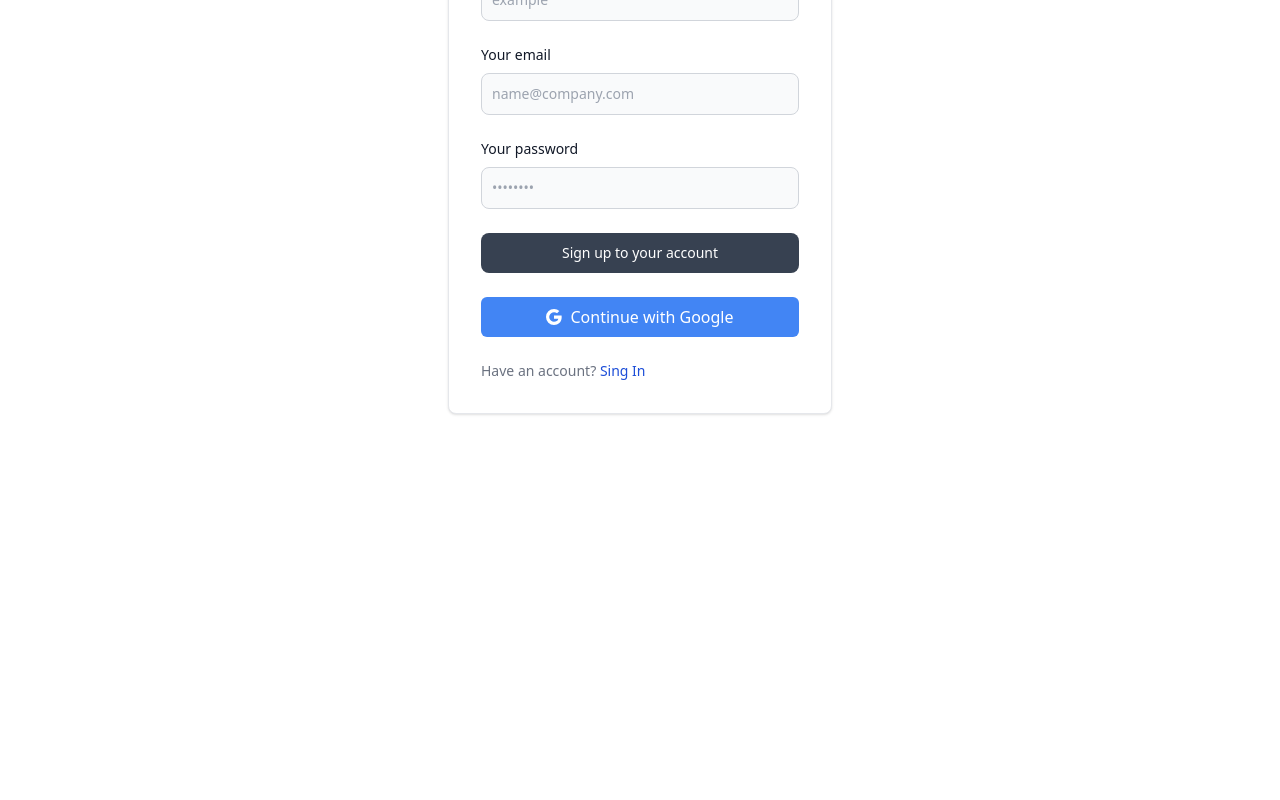
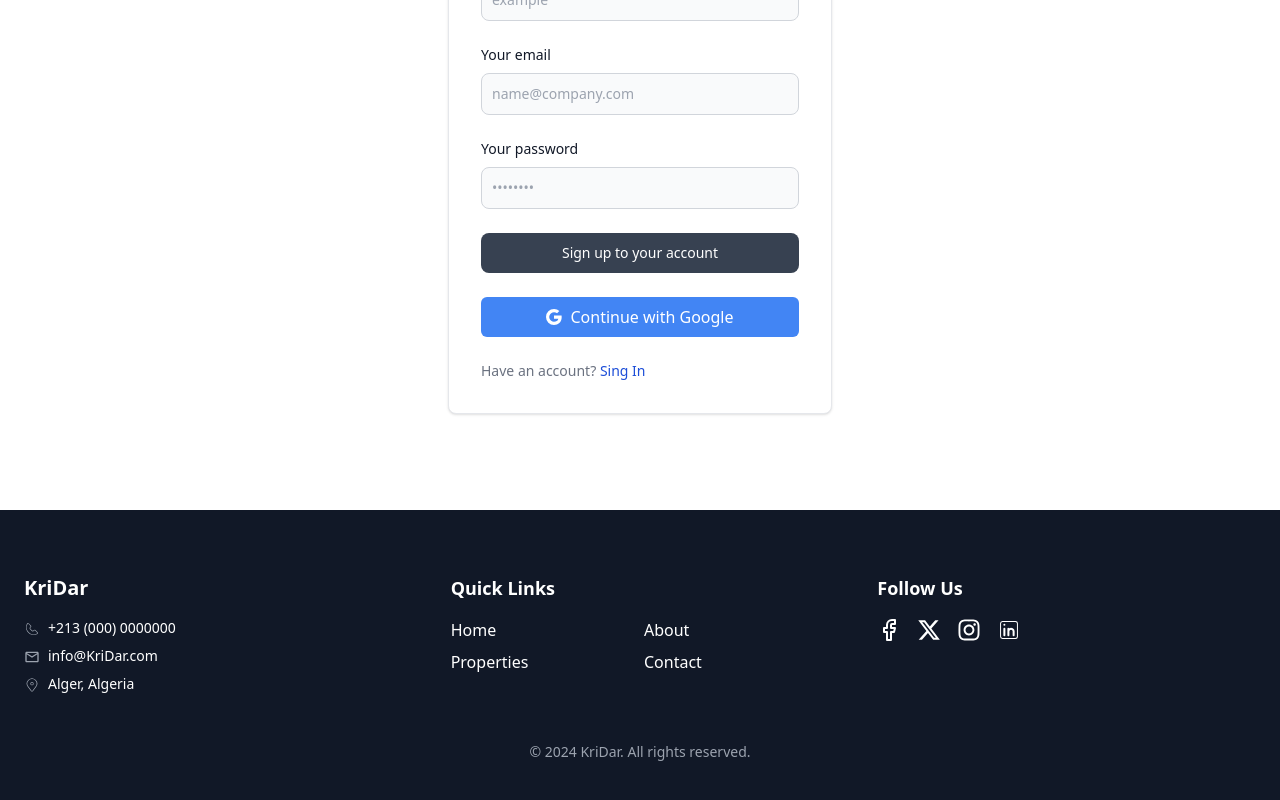
Before and after one commit to BMBachir/Mern-real-estate-website, a React (Vite) app in the folder client/: page /sing-up in a window 1280 px wide. Shown: the part 324-1124 px from the top of the page. Before the commit the page ends 834 px from the top, so only its background shows below. Built offline with nearby package versions, Linux system fonts and the light colour scheme; no server answers.

Commit message:
create a footer section and ad it in routes

```diff
--- a/client/src/App.jsx
+++ b/client/src/App.jsx
@@ -6,7 +6,7 @@ import Profile from "./pages/Profile";
 import SignIn from "./pages/SignIn";
 import SingUp from "./pages/SingUp";
 import Header from "./components/Header";
-
+import Footer from "./components/Footer";
 const App = () => {
   return (
     <BrowserRouter>
@@ -18,6 +18,7 @@ const App = () => {
         <Route path="/sing-in" element={<SignIn />} />
         <Route path="/sing-up" element={<SingUp />} />
       </Routes>
+      <Footer />
     </BrowserRouter>
   );
 };
--- /dev/null
+++ b/client/src/components/Footer.jsx
@@ -0,0 +1,75 @@
+import React from "react";
+import { Link } from "react-router-dom";
+import { LuFacebook } from "react-icons/lu";
+import { FaXTwitter } from "react-icons/fa6";
+import { FaInstagram } from "react-icons/fa";
+import { CiLinkedin } from "react-icons/ci";
+import { CiLocationOn } from "react-icons/ci";
+import { CiPhone } from "react-icons/ci";
+import { MdOutlineEmail } from "react-icons/md";
+const Footer = () => {
+  return (
+    <footer className="bg-gray-900 text-white py-12 md:py-16">
+      <div className="container mx-auto px-4 md:px-6 grid grid-cols-1 md:grid-cols-3 gap-8 md:gap-12">
+        <div className="flex flex-col items-start">
+          <Link className="inline-flex items-center space-x-2 mb-4" to={"/"}>
+            <span className="text-xl font-bold">KriDar</span>
+          </Link>
+          <div className="space-y-2 text-sm">
+            <div>
+              <CiPhone className="h-4 w-4 inline-block mr-2 text-gray-400" />
+              <a href="#">+213 (000) 0000000</a>
+            </div>
+            <div>
+              <MdOutlineEmail className="h-4 w-4 inline-block mr-2 text-gray-400" />
+              <a href="#">info@KriDar.com</a>
+            </div>
+            <div>
+              <CiLocationOn className="h-4 w-4 inline-block mr-2 text-gray-400" />
+              <span>Alger, Algeria</span>
+            </div>
+          </div>
+        </div>
+        <div className="space-y-4">
+          <h4 className="text-lg font-semibold">Quick Links</h4>
+          <nav className="grid grid-cols-2 gap-2">
+            <Link className="hover:text-gray-400" href="#">
+              Home
+            </Link>
+            <Link className="hover:text-gray-400" href="#">
+              About
+            </Link>
+            <Link className="hover:text-gray-400" href="#">
+              Properties
+            </Link>
+            <Link className="hover:text-gray-400" href="#">
+              Contact
+            </Link>
+          </nav>
+        </div>
+        <div className="space-y-4">
+          <h4 className="text-lg font-semibold">Follow Us</h4>
+          <div className="flex space-x-4">
+            <Link className="hover:text-gray-400">
+              <LuFacebook className="h-6 w-6" />
+            </Link>
+            <Link className="hover:text-gray-400">
+              <FaXTwitter className="h-6 w-6" />
+            </Link>
+            <Link className="hover:text-gray-400">
+              <FaInstagram className="h-6 w-6" />
+            </Link>
+            <Link className="hover:text-gray-400">
+              <CiLinkedin className="h-6 w-6" />
+            </Link>
+          </div>
+        </div>
+      </div>
+      <div className="container mx-auto px-4 md:px-6 mt-8 md:mt-12 text-center text-sm text-gray-400">
+        © 2024 KriDar. All rights reserved.
+      </div>
+    </footer>
+  );
+};
+
+export default Footer;
```
